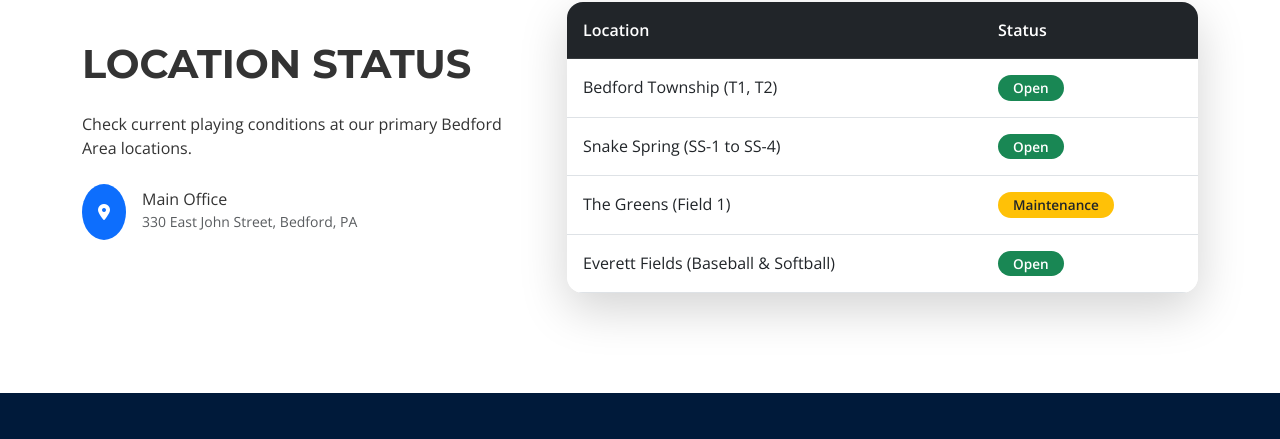
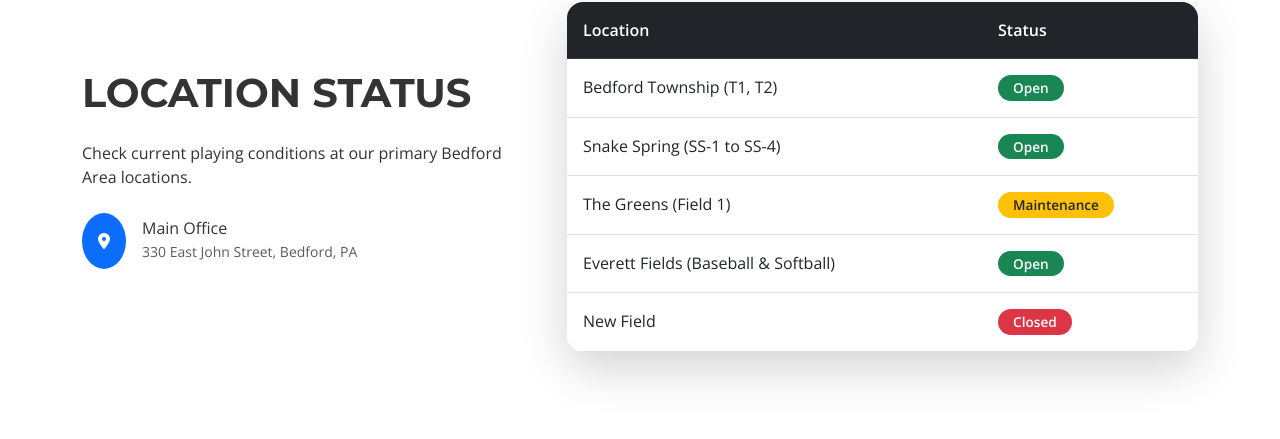
Before and after one commit to Aerial-Communications/BAYBL, a plain HTML site: page index.html in a window 1280 px wide. Shown: the part 1601-2040 px from the top of the page. Drawn offline with nearby package versions, Linux system fonts and the light colour scheme.

Commit message:
Add new field row with closed status

```diff
--- a/index.html
+++ b/index.html
@@ -275,6 +275,10 @@
                                     <td class="p-3">Everett Fields (Baseball & Softball)</td>
                                     <td class="p-3"><span class="badge bg-success status-badge">Open</span></td>
                                 </tr>
+                                <tr>
+                                    <td class="p-3">New Field</td>
+                                    <td class="p-3"><span class="badge bg-danger status-badge">Closed</span></td>
+                                </tr>
                             </tbody>
                         </table>
                     </div>
```
